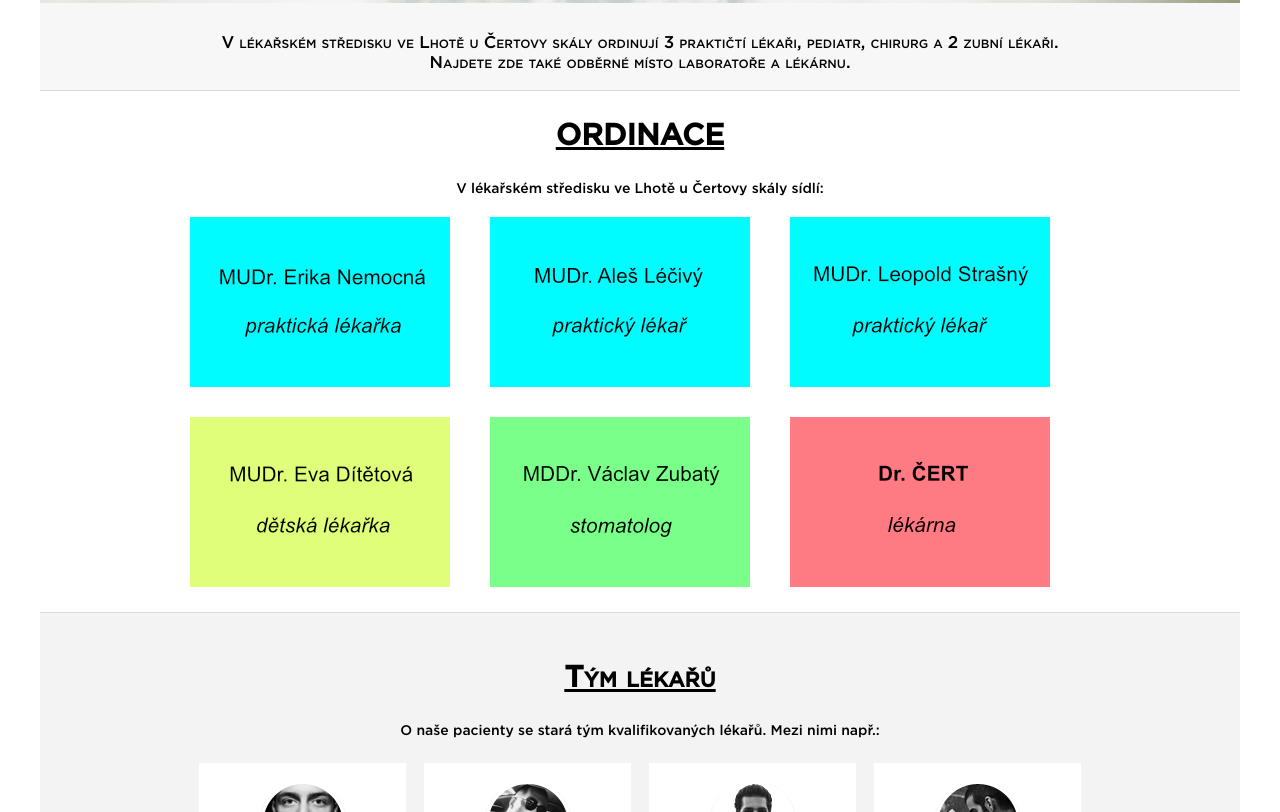
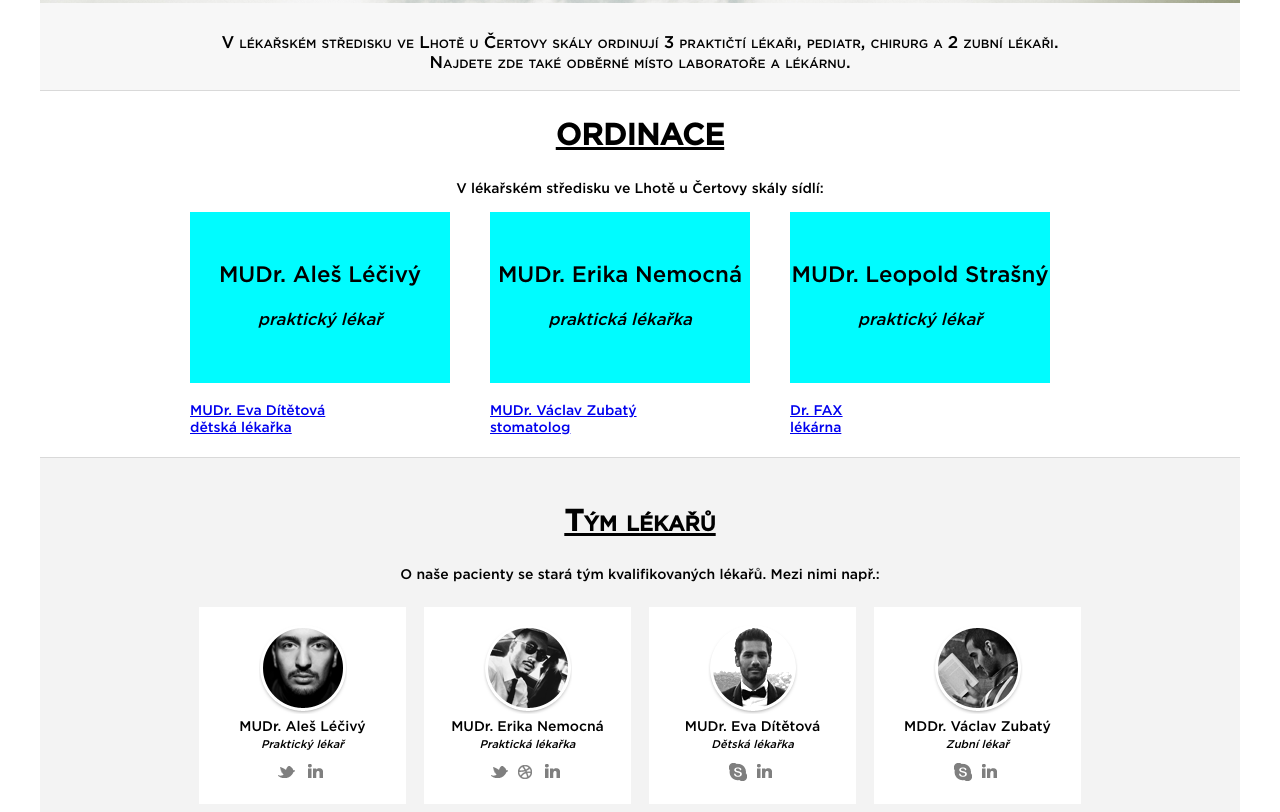
Before and after one commit to spainhell/via, a plain HTML site: page index.html in a window 1280 px wide. Shown: the part 621-1433 px from the top of the page. Drawn offline with Linux system fonts and the light colour scheme; no server answers.

Commit message:
přidány "dlaždice" lékařů

```diff
--- a/css/main.css
+++ b/css/main.css
@@ -56,10 +56,20 @@ h2 {
 	width: 100%; text-align: center;
 }
 .work-in {
-	float: left; width: 300px;
+	float: left; width: 300px; padding-bottom: 20px;
 }
 .work-in img {
 	vertical-align: center; margin: 5px 0 20px 0;
+}
+.mudrA {
+	display: block; padding: 30px 0 50px; text-align: center; max-width: 260px;
+	background-color: #00fcff; text-decoration: none; color: #000;
+}
+.mudrA .name {
+	font-size: 1.6em; line-height: 3.0em;
+}
+.mudrA .title {
+	font-size: 1.2em; font-style: italic; line-height: 1.4em;
 }
 .clear {
 	clear: both; display: block; width: 100%;
--- a/index.html
+++ b/index.html
@@ -10,13 +10,13 @@
     <meta name="keywords" content="lékaři lékařské středisko lhota čertovy skály"/>
     <meta name="robots" content="all,follow" />
     <meta name="author" content="SPA0138" />
-    <script src="scripts/weather.js"></script>>
+    <script src="scripts/weather.js"></script>
+    <script src="scripts/yearend.js"></script>
 </head>
+<body onload="getFromYrNo(); getTimeToYearEnd(); ">
+<div id="weather"></div>
+<div id="yearend"></div>
 
-<body onload="getFromYrNo()">
-<div id="weather">
-
-</div>
 <div class="allOver">
     <div class="navigation">
         <a href="#" class="logo"><img src="img/logo.jpg" alt="logo"></a>
@@ -41,32 +41,41 @@
         <h2>ORDINACE</h2>
         <p class="centerP">V lékařském středisku ve Lhotě u Čertovy skály sídlí:</p>
         <div class="work-in">
-            <a href="mudr_nemocna.html"><img src="./img/erika_namocna.png" alt=""></a>
+            <a class="mudrA" href="mudr_lecivy.html">
+                <span class="name">MUDr. Aleš Léčivý</span><br>
+                <span class="title">praktický lékař</span><br>
+            </a>
         </div>
         <div class="work-in">
-            <img src="./img/ales_lecivy.png" alt="">
+            <a class="mudrA" href="mudr_nemocna.html">
+                <span class="name">MUDr. Erika Nemocná</span><br>
+                <span class="title">praktická lékařka</span><br>
+            </a>
         </div>
         <div class="work-in">
-            <img src="./img/leopold_strasny.png" alt="">
+            <a class="mudrA" href="mudr_strasny.html">
+                <span class="name">MUDr. Leopold Strašný</span><br>
+                <span class="title">praktický lékař</span><br>
+            </a>
         </div>
         <div class="work-in">
-            <img src="./img/eva_ditetova.png" alt="">
+            <a class="mudrB" href="mudr_ditetova.html">
+                <span class="name">MUDr. Eva Dítětová</span><br>
+                <span class="title">dětská lékařka</span><br>
+            </a>
         </div>
         <div class="work-in">
-            <img src="./img/vaclav_zubaty.png" alt="">
+            <a class="mudrC" href="mudr_zubaty.html">
+                <span class="name">MUDr. Václav Zubatý</span><br>
+                <span class="title">stomatolog</span><br>
+            </a>
         </div>
         <div class="work-in">
-            <img src="./img/dr_cert.png" alt="">
+            <a class="mudrD" href="dr_fax.html">
+                <span class="name">Dr. FAX</span><br>
+                <span class="title">lékárna</span><br>
+            </a>
         </div>
-<!--        <div class="work-in">-->
-<!--            <img src="./img/work07.jpg" alt="">-->
-<!--        </div>-->
-<!--        <div class="work-in">-->
-<!--            <img src="./img/work08.jpg" alt="">-->
-<!--        </div>-->
-<!--        <div class="work-in">-->
-<!--            <img src="./img/work09.jpg" alt="">-->
-<!--        </div>-->
         <span class="clear"></span>
     </div>
 
@@ -127,9 +136,7 @@
             <p>Pokud nás chcete kontaktovat, můžete využít tento formulář</p>
             <textarea class="message" name="message">Vaše zpráva</textarea>
             <textarea class="e-mail" name="e-mail">vas@email.cz</textarea>
-            <button class="send" name="send" value="send">
-                <img src="./img/button.jpg">
-            </button>
+            <button class="send" name="send" value="send"><img src="./img/button.jpg"></button>
         </div>
         <span class="clear"></span>
     </div>
@@ -143,6 +150,7 @@
         </div>
         <span class="clear"></span>
     </div>
+
 </div><!-- konec allOver -->
 </body>
 </html>
--- /dev/null
+++ b/scripts/yearend.js
@@ -0,0 +1,19 @@
+function getTimeToYearEnd() {
+    var startDate = new Date();
+    var endDate   = new Date("2019-12-31T23:59:59");
+
+    var delta = Math.abs(endDate - startDate) / 1000;
+
+    var days = Math.floor(delta / 86400);
+    delta -= days * 86400;
+
+    var hours = Math.floor(delta / 3600) % 24;
+    delta -= hours * 3600;
+
+    var minutes = Math.floor(delta / 60) % 60;
+    delta -= minutes * 60;
+
+    var seconds = Math.floor(delta);
+
+    document.getElementById("yearend").innerHTML = days + " dní " + hours + " hodin " + minutes + " minut " + seconds + " vteřin";
+}
```
Also changed, not shown: mudr_nemocna.html (+4 -3 lines), img/ales_lecivy.png (deleted), img/dr_cert.png (deleted), img/erika_namocna.png (deleted), img/eva_ditetova.png (deleted), img/leopold_strasny.png (deleted), img/vaclav_zubaty.png (deleted). Lines whose indentation alone changed are shown as unchanged.
